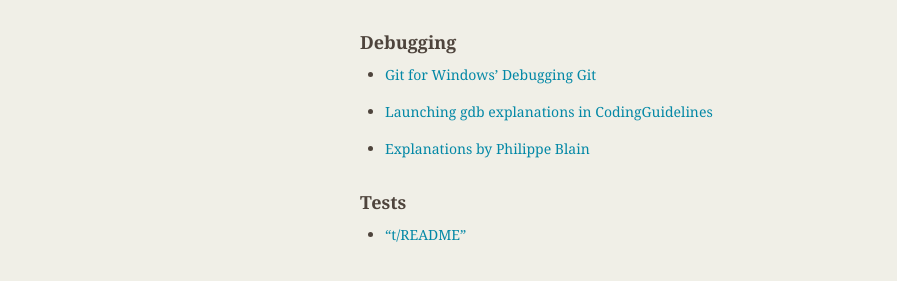
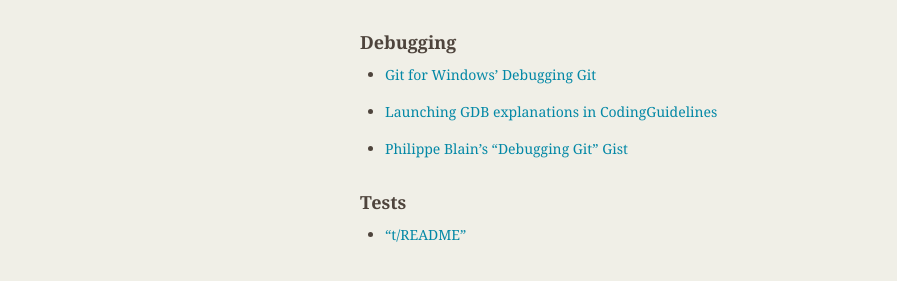
Before and after one commit to git/git.github.io, a Jekyll site: the page built from Hacking-Git.md, in a window 1280 px wide. Shown: the part 392-673 px from the top of the page, without its empty margins (174-1071 px from the left). Built offline with Jekyll 4.4.1, drawn with Linux system fonts in a browser that asks for light colours.

Commit message:
Hacking-Git: link to Philippe Blain's 'Debugging Git' gist
The Gist contains a little bit more information than the linked answer
on the Gitgitgadget PR, and can be maintained with more relevant
information.

Also, fix 'GDB' capitalization.

```diff
--- a/Hacking-Git.md
+++ b/Hacking-Git.md
@@ -26,9 +26,9 @@
 
 * [Git for Windows' Debugging Git](https://github.com/git-for-windows/git/wiki/Debugging-Git)
 
-* [Launching gdb explanations in CodingGuidelines](https://github.com/git/git/blob/v2.27.0/Documentation/CodingGuidelines#L441-L445)
+* [Launching GDB explanations in CodingGuidelines](https://github.com/git/git/blob/v2.27.0/Documentation/CodingGuidelines#L441-L445)
 
-* [Explanations by Philippe Blain](https://github.com/gitgitgadget/git/pull/582#issuecomment-599845508)
+* [Philippe Blain's "Debugging Git" Gist](https://gist.github.com/phil-blain/17c67740bd26e66f4851fe0c07230ea4)
 
 ## Tests
 
```
